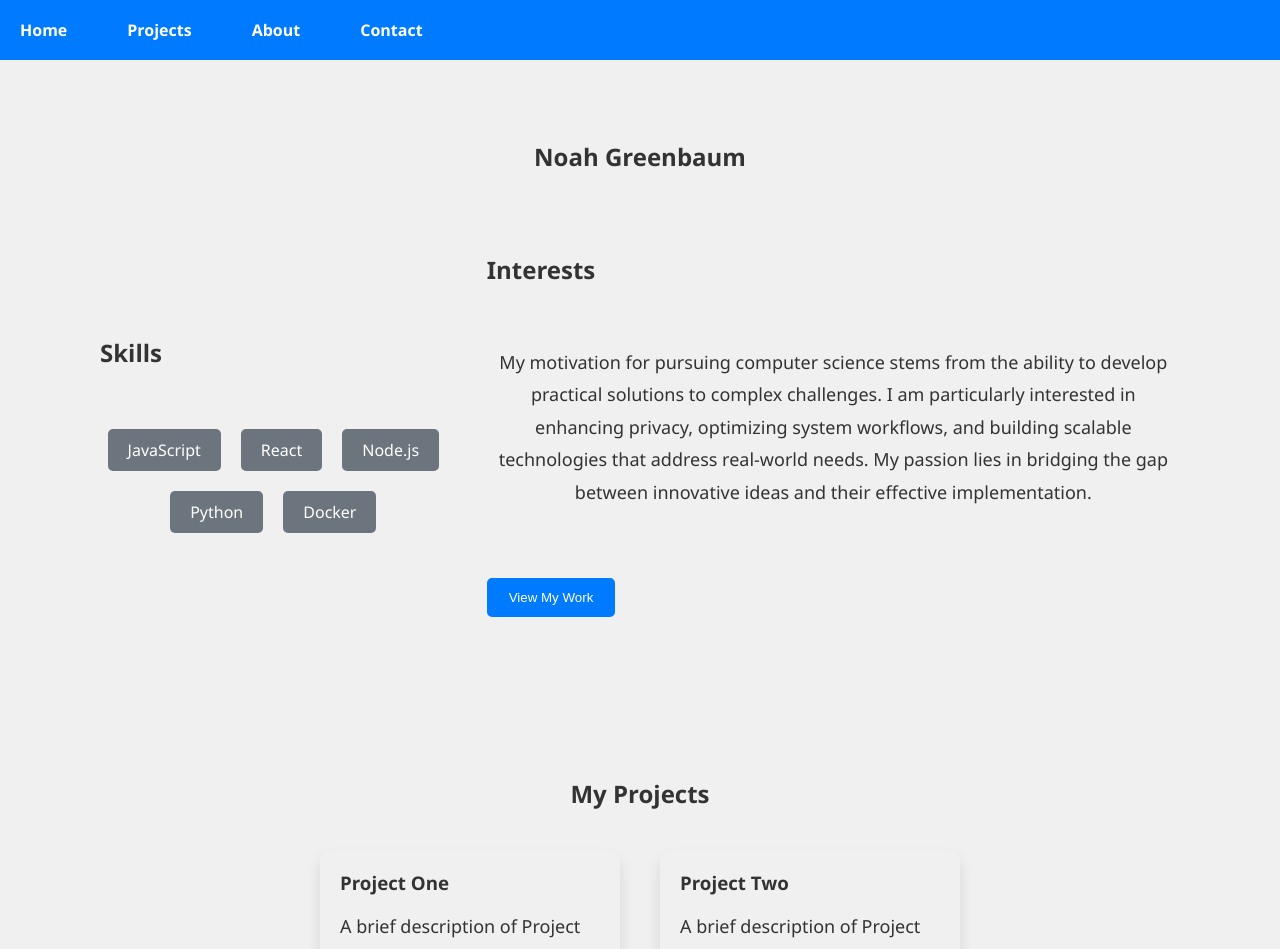
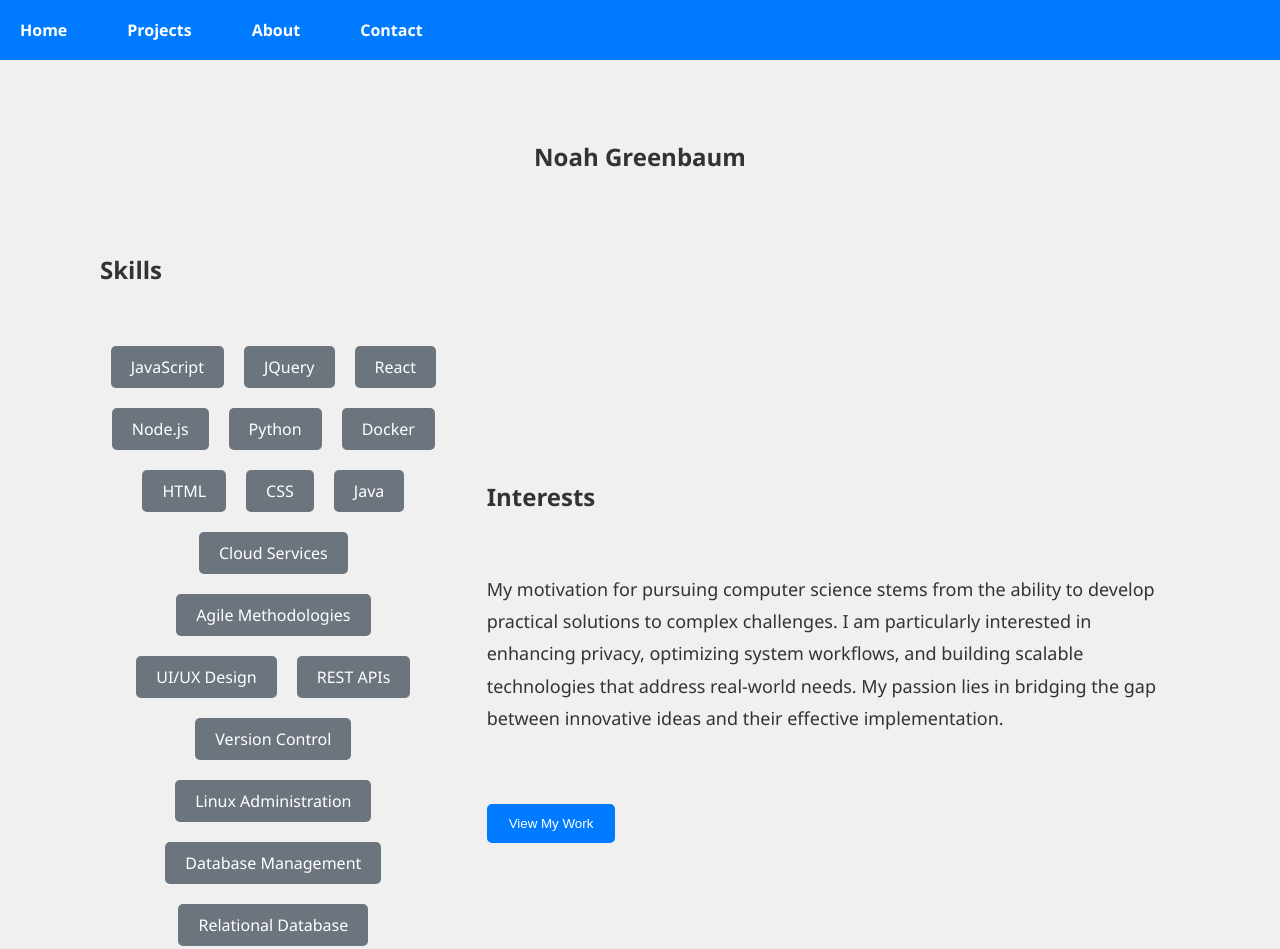
Before and after one commit to Noahg444/Noah-Personal-Portfolio, a React (Create React App) app: page / in a window 1280 px wide. Shown: the top 949 px of the page. Built offline with nearby package versions, Linux system fonts and the light colour scheme.

Commit message:
Updated Skills section

```diff
--- a/src/components/Home.js
+++ b/src/components/Home.js
@@ -10,10 +10,24 @@ const Home = () => {
                     <h2>Skills</h2>
                     <ul className="skills-list">
                         <li>JavaScript</li>
+                        <li>JQuery</li>
                         <li>React</li>
                         <li>Node.js</li>
                         <li>Python</li>
                         <li>Docker</li>
+                        <li>HTML</li>
+                        <li>CSS</li>
+                        <li>Java</li>
+                        <li>Cloud Services</li>
+                        <li>Agile Methodologies</li>
+                        <li>UI/UX Design</li>
+                        <li>REST APIs</li>
+                        <li>Version Control</li>
+                        <li>Linux Administration</li>
+                        <li>Database Management</li>
+                        <li>Relational Database</li>
+                        <li>NoSQL Database</li>
+                        <li>Non-relational Database</li>
                     </ul>
                 </div>
 
--- a/src/styles/main.css
+++ b/src/styles/main.css
@@ -299,12 +299,13 @@ nav::after {
 /* Interests Section */
 .interests {
     margin-top: 40px;
-    text-align: center;
+    text-align: left;
     display: flex;
     justify-content: space-between;
     align-items: flex-start;
     gap: 40px;
     flex-wrap: wrap;
+    font-family: 'Segoe UI', Tahoma, Geneva, Verdana, sans-serif;
 }
 
 .interests h2 {
```
